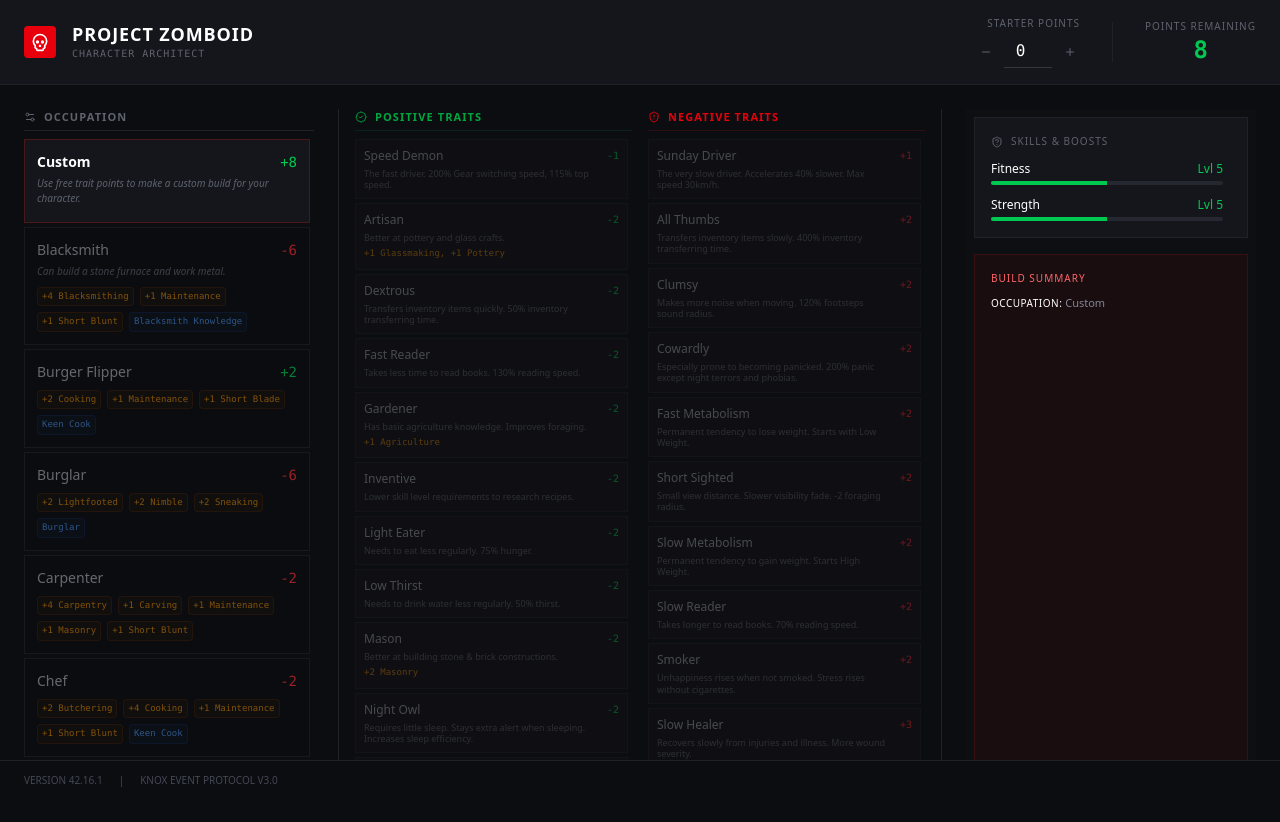
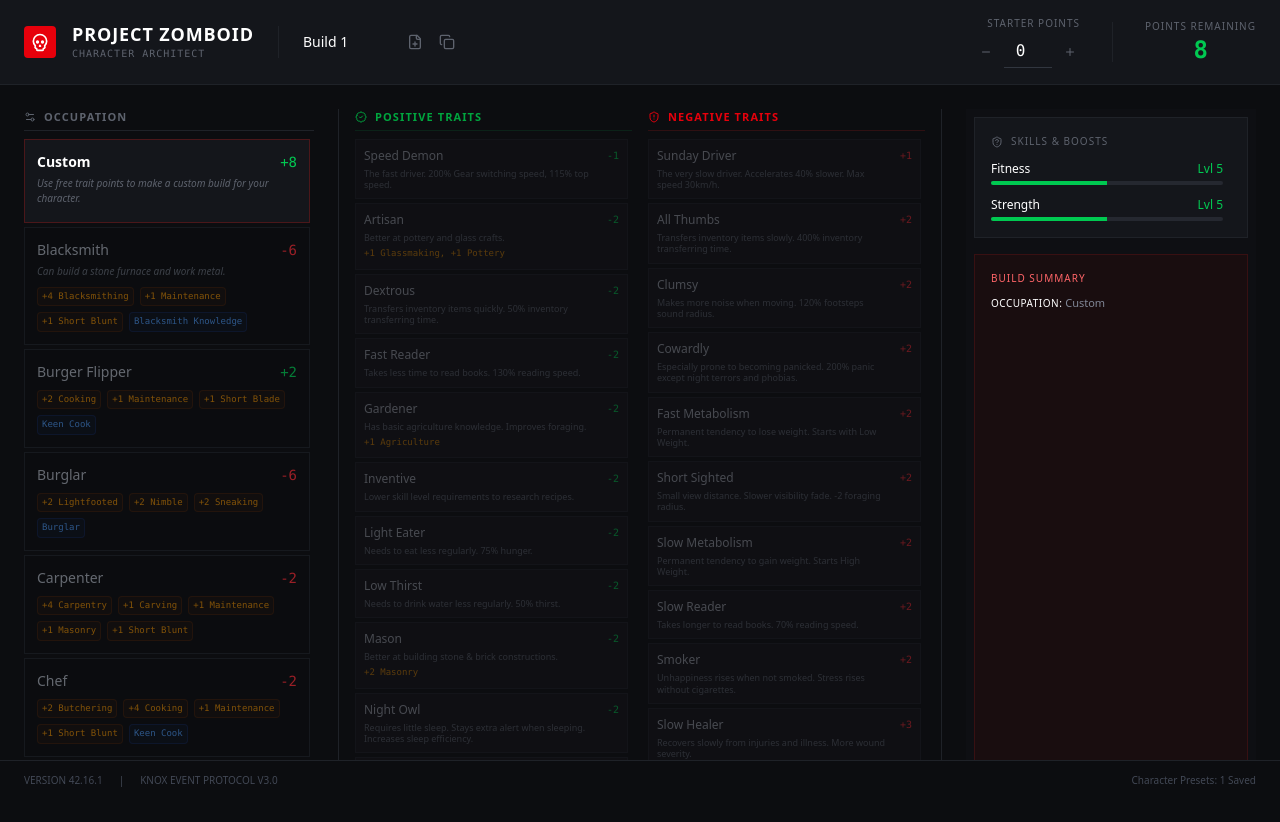
Before and after one commit to InvictusNavarchus/zomboid-character-builder, a React (Vite) app: page / in a window 1280 px wide. Shown: the top 822 px of the page. Built offline with nearby package versions, Linux system fonts and the light colour scheme.

Commit message:
feat: Implement loadout management
Introduce the ability to create, save, and manage multiple character loadouts. This includes local storage persistence and basic editing functionalities for loadout names.

```diff
--- a/src/App.tsx
+++ b/src/App.tsx
@@ -1,12 +1,81 @@
 import { useState, useMemo, useEffect } from 'react';
-import { Minus, Plus, Settings2, ShieldQuestion, ShieldAlert, BadgeCheck, Check, Skull } from 'lucide-react';
+import { Minus, Plus, Settings2, ShieldQuestion, ShieldAlert, BadgeCheck, Check, Skull, Edit2, Trash2, Copy, FilePlus } from 'lucide-react';
 import { traits, occupations, createBaseSkills, getExclusions, Skill, Trait, Occupation } from './data';
 import { cn } from './lib/utils';
 
+interface Loadout {
+  id: string;
+  name: string;
+  starterPoints: number;
+  occupationId: string;
+  traitIds: string[];
+}
+
+const generateId = () => Math.random().toString(36).substring(2, 9);
+
 export default function App() {
-  const [starterPoints, setStarterPoints] = useState(0);
-  const [selectedOccupationId, setSelectedOccupationId] = useState('custom');
-  const [selectedTraitIds, setSelectedTraitIds] = useState<string[]>([]);
+  const [loadouts, setLoadouts] = useState<Loadout[]>(() => {
+    try {
+      const saved = localStorage.getItem('pz-loadouts');
+      if (saved) {
+        const parsed = JSON.parse(saved);
+        if (Array.isArray(parsed) && parsed.length > 0) return parsed;
+      }
+    } catch (e) {}
+    return [{ id: generateId(), name: 'Build 1', starterPoints: 0, occupationId: 'custom', traitIds: [] }];
+  });
+
+  const [activeLoadoutId, setActiveLoadoutId] = useState<string>(loadouts[0]?.id);
+  const [isEditingName, setIsEditingName] = useState(false);
+  const [tempName, setTempName] = useState('');
+
+  const activeLoadout = loadouts.find(l => l.id === activeLoadoutId) || loadouts[0];
+
+  useEffect(() => {
+    localStorage.setItem('pz-loadouts', JSON.stringify(loadouts));
+  }, [loadouts]);
+
+  const updateActiveLoadout = (updates: Partial<Loadout>) => {
+    setLoadouts(prev => prev.map(l => l.id === activeLoadout.id ? { ...l, ...updates } : l));
+  };
+
+  const starterPoints = activeLoadout.starterPoints;
+  const setStarterPoints = (val: number | ((prev: number) => number)) => {
+    const newVal = typeof val === 'function' ? val(starterPoints) : val;
+    updateActiveLoadout({ starterPoints: newVal });
+  };
+  const selectedOccupationId = activeLoadout.occupationId;
+  const setSelectedOccupationId = (id: string) => updateActiveLoadout({ occupationId: id });
+  const selectedTraitIds = activeLoadout.traitIds;
+
+  const startEditingName = () => {
+    setTempName(activeLoadout.name);
+    setIsEditingName(true);
+  };
+
+  const saveName = () => {
+    if (tempName.trim()) updateActiveLoadout({ name: tempName.trim() });
+    setIsEditingName(false);
+  };
+
+  const createLoadout = () => {
+    const id = generateId();
+    setLoadouts(prev => [...prev, { id, name: `Build ${prev.length + 1}`, starterPoints: 0, occupationId: 'custom', traitIds: [] }]);
+    setActiveLoadoutId(id);
+  };
+
+  const duplicateLoadout = () => {
+    const id = generateId();
+    setLoadouts(prev => [...prev, { ...activeLoadout, id, name: `${activeLoadout.name} (Copy)` }]);
+    setActiveLoadoutId(id);
+  };
+
+  const deleteLoadout = () => {
+    if (loadouts.length <= 1) return;
+    const newLoadouts = loadouts.filter(l => l.id !== activeLoadout.id);
+    setLoadouts(newLoadouts);
+    setActiveLoadoutId(newLoadouts[0].id);
+  };
 
   const selectedOccupation = useMemo(() =>
     occupations.find(o => o.id === selectedOccupationId) || occupations[0]
@@ -14,16 +83,16 @@
 
   // Handle trait toggling
   const toggleTrait = (traitId: string) => {
-    setSelectedTraitIds(prev => {
-      if (prev.includes(traitId)) {
-        return prev.filter(id => id !== traitId);
-      }
+    const prev = selectedTraitIds;
+    if (prev.includes(traitId)) {
+      updateActiveLoadout({ traitIds: prev.filter(id => id !== traitId) });
+      return;
+    }
 
-      const newTraits = [...prev, traitId];
-      // Remove any mutually exclusive traits
-      const exclusions = getExclusions(traitId);
-      return newTraits.filter(id => !exclusions.includes(id));
-    });
+    const newTraits = [...prev, traitId];
+    // Remove any mutually exclusive traits
+    const exclusions = getExclusions(traitId);
+    updateActiveLoadout({ traitIds: newTraits.filter(id => !exclusions.includes(id)) });
   };
 
   // Compute final state
@@ -34,7 +103,7 @@
     // Add occupation modifiers
     if (selectedOccupation.modifiers) {
       Object.entries(selectedOccupation.modifiers).forEach(([skill, val]) => {
-        base[skill as Skill] += val;
+        base[skill as Skill] += val as number;
       });
     }
 
@@ -48,7 +117,7 @@
           currentTraitsList.push(freeTrait);
           if (freeTrait.modifiers) {
             Object.entries(freeTrait.modifiers).forEach(([skill, val]) => {
-              base[skill as Skill] += val;
+              base[skill as Skill] += val as number;
             });
           }
         }
@@ -63,7 +132,7 @@
         points += trait.cost; // cost is negative for positive, positive for negative
         if (trait.modifiers) {
           Object.entries(trait.modifiers).forEach(([skill, val]) => {
-            base[skill as Skill] += val;
+            base[skill as Skill] += val as number;
           });
         }
       }
@@ -95,6 +164,42 @@
           <div className="flex flex-col">
             <h1 className="text-lg font-semibold tracking-wider uppercase text-white leading-tight">Project Zomboid</h1>
             <p className="text-[10px] text-[#5e636e] uppercase tracking-widest font-mono">Character Architect</p>
+          </div>
+
+          <div className="h-8 w-px bg-[#1f2228] mx-2 hidden sm:block"></div>
+
+          <div className="flex items-center gap-2">
+            {isEditingName ? (
+              <input
+                value={tempName}
+                onChange={e => setTempName(e.target.value)}
+                onBlur={saveName}
+                onKeyDown={e => e.key === 'Enter' && saveName()}
+                autoFocus
+                className="bg-[#0c0d10] text-sm text-white border border-[#31363f] rounded px-2 py-1 w-40 focus:outline-none focus:border-red-600"
+              />
+            ) : (
+              <div className="flex items-center gap-2 group relative">
+                <select
+                  value={activeLoadout.id}
+                  onChange={(e) => setActiveLoadoutId(e.target.value)}
+                  className="bg-transparent text-white text-sm font-medium focus:outline-none cursor-pointer appearance-none pr-4 hover:text-red-400 transition-colors"
+                >
+                  {loadouts.map(l => (
+                    <option key={l.id} value={l.id} className="bg-[#14161b]">{l.name}</option>
+                  ))}
+                </select>
+                <button onClick={startEditingName} className="opacity-0 group-hover:opacity-100 text-[#5e636e] hover:text-white transition-opacity"><Edit2 className="w-3 h-3" /></button>
+              </div>
+            )}
+
+            <div className="flex items-center gap-1 ml-2">
+              <button onClick={createLoadout} className="p-1.5 text-[#5e636e] hover:text-white hover:bg-[#1f2228] rounded transition-colors" title="New Build"><FilePlus className="w-4 h-4" /></button>
+              <button onClick={duplicateLoadout} className="p-1.5 text-[#5e636e] hover:text-white hover:bg-[#1f2228] rounded transition-colors" title="Duplicate Build"><Copy className="w-4 h-4" /></button>
+              {loadouts.length > 1 && (
+                <button onClick={deleteLoadout} className="p-1.5 text-[#5e636e] hover:text-red-500 hover:bg-red-950/30 rounded transition-colors" title="Delete Build"><Trash2 className="w-4 h-4" /></button>
+              )}
+            </div>
           </div>
         </div>
 
@@ -234,7 +339,8 @@
               <ShieldQuestion className="w-3 h-3" /> Skills & Boosts
             </h2>
             <div className="space-y-3 overflow-y-auto pr-2 scrollbar-thin scrollbar-thumb-[#1f2228]">
-              {Object.entries(finalSkills).filter(([skill, val]) => val > 0 || skill === 'Fitness' || skill === 'Strength').sort((a,b) => b[1] - a[1]).map(([skill, val]) => {
+              {Object.entries(finalSkills).filter(([skill, val]) => (val as number) > 0 || skill === 'Fitness' || skill === 'Strength').sort((a,b) => (b[1] as number) - (a[1] as number)).map(([skill, valStr]) => {
+                const val = valStr as number;
                 let xpBoost = "";
                 if (skill !== 'Fitness' && skill !== 'Strength') {
                   if (val === 1) xpBoost = "(100%)";
@@ -263,7 +369,7 @@
             <div className="text-[11px] leading-relaxed text-[#808796] overflow-y-auto space-y-2 pr-2 scrollbar-thin scrollbar-thumb-red-900/30">
                <p><span className="text-white uppercase tracking-wider text-[10px]">Occupation:</span> {selectedOccupation.name}</p>
            {currentTraits.sort((a,b) => a.type.localeCompare(b.type)).map(t => {
-              const modifierText = t.modifiers ? Object.entries(t.modifiers).map(([k, v]) => `${v > 0 ? '+' : ''}${v} ${k}`).join(', ') : '';
+              const modifierText = t.modifiers ? Object.entries(t.modifiers).map(([k, v]) => `${(v as number) > 0 ? '+' : ''}${v} ${k}`).join(', ') : '';
               return (
                 <div key={t.id} className="flex flex-col mb-2">
                   <span className={cn(
@@ -289,13 +395,16 @@
           <span>|</span>
           <span>Knox Event Protocol v3.0</span>
         </div>
+        <div className="flex items-center gap-4 text-[10px] text-[#424855]">
+          <span>Character Presets: {loadouts.length} Saved</span>
+        </div>
       </footer>
     </div>
   );
 }
 
 function TraitButton({ trait, isSelected, isExcluded, onClick }: { trait: Trait, isSelected: boolean, isExcluded: boolean, onClick: () => void }) {
-  const modifierText = trait.modifiers ? Object.entries(trait.modifiers).map(([k, v]) => `${v > 0 ? '+' : ''}${v} ${k}`).join(', ') : '';
+  const modifierText = trait.modifiers ? Object.entries(trait.modifiers).map(([k, v]) => `${(v as number) > 0 ? '+' : ''}${v} ${k}`).join(', ') : '';
 
   return (
     <div
```
